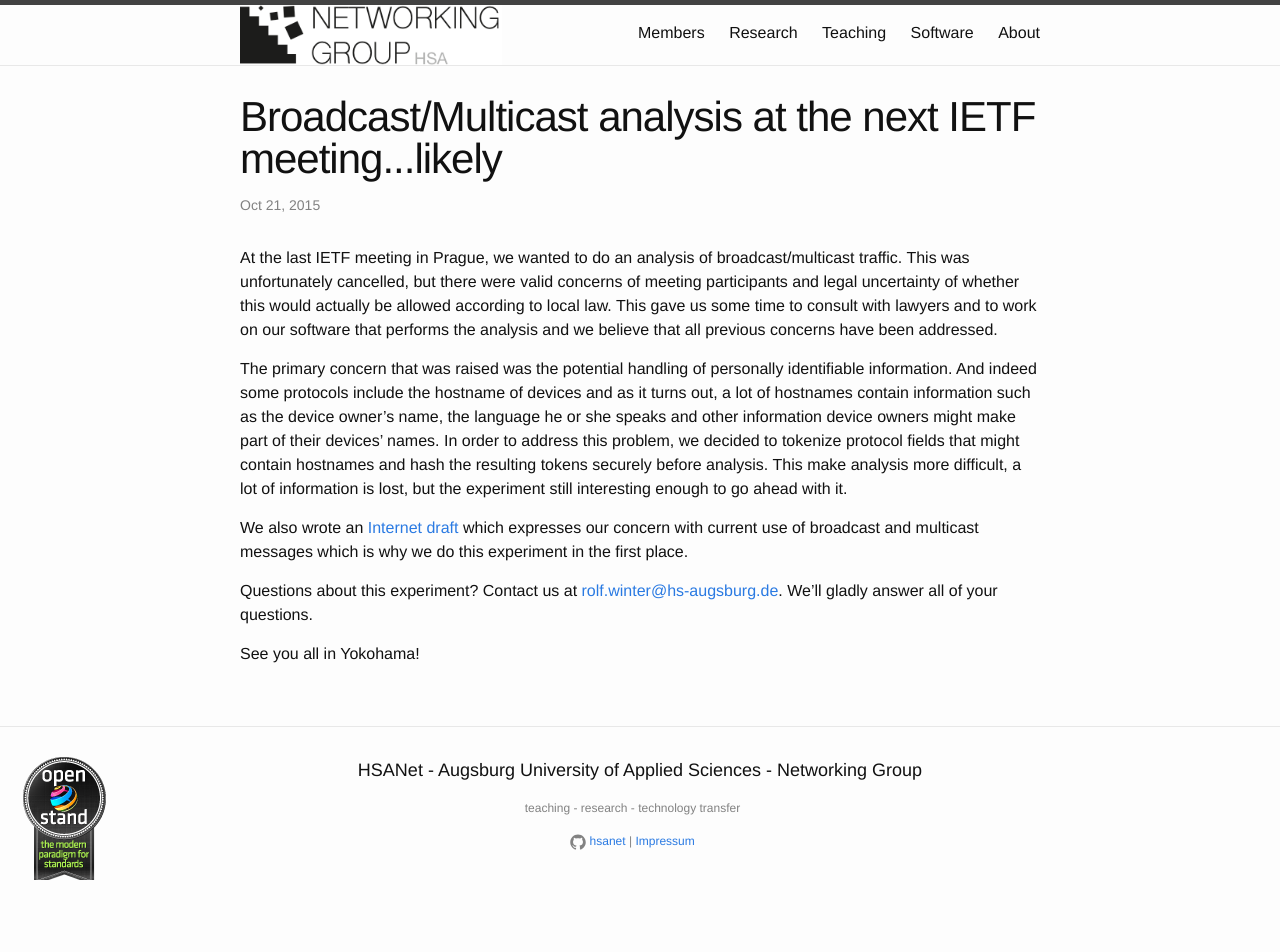
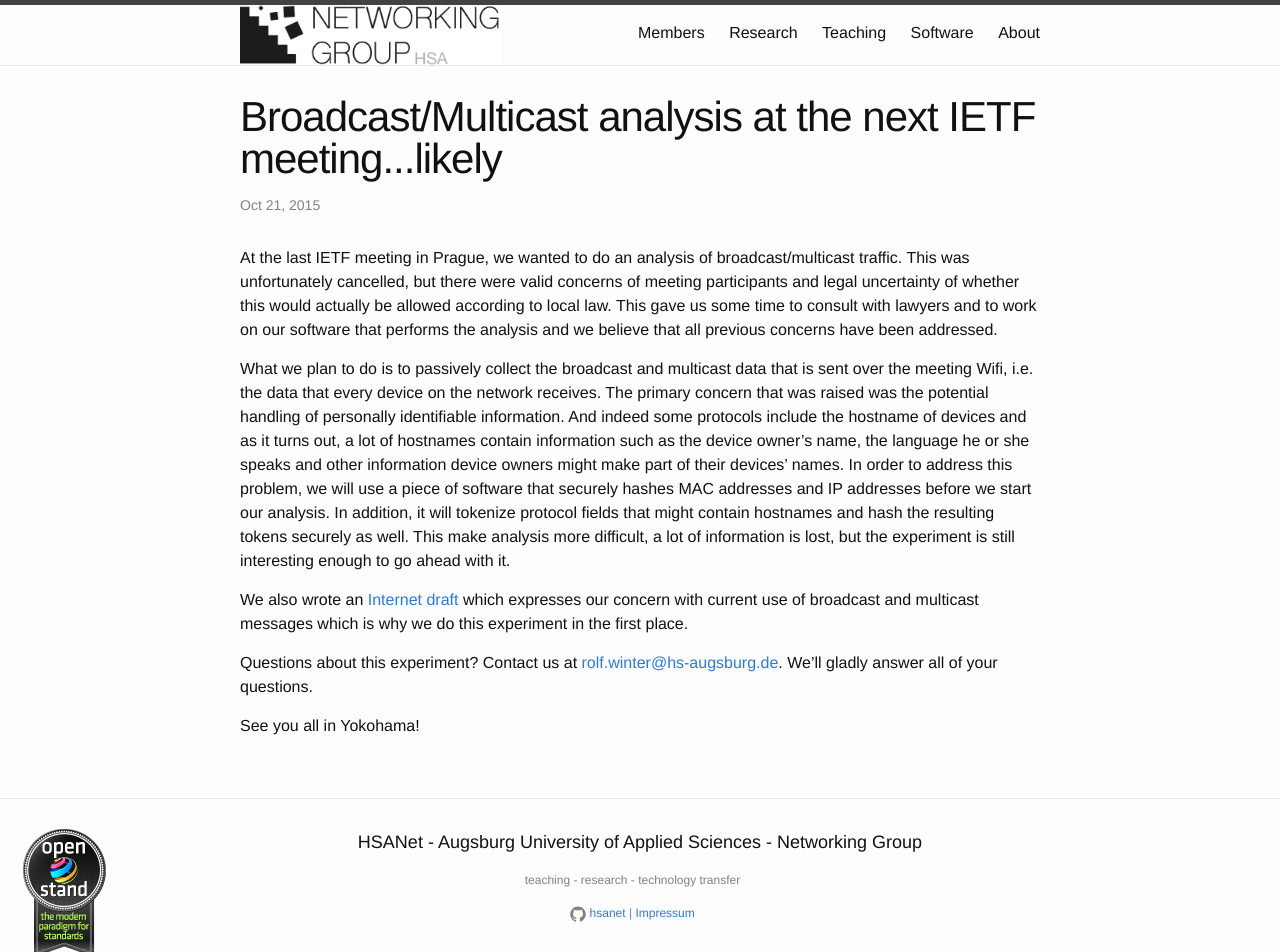
Before and after one commit to HSAnet/hsanet.github.io, a Jekyll site: the page built from _posts/2015-10-21-ietf-broadcast-revisited.md, in a window 1280 px wide. Built offline with Jekyll 4.4.1, drawn with Linux system fonts in a browser that asks for light colours; before the commit the page ends 900 px from its top, so only the background shows below that.

Commit message:
clarifications to latest blog post

```diff
--- a/_posts/2015-10-21-ietf-broadcast-revisited.md
+++ b/_posts/2015-10-21-ietf-broadcast-revisited.md
@@ -12,13 +12,17 @@ according to local law. This gave us some time to consult with lawyers and to
 work on our software that performs the analysis and we believe that all previous
 concerns have been addressed.
 
-The primary concern that was raised was the potential handling of personally identifiable
+What we plan to do is to passively collect the broadcast and multicast data that
+is sent over the meeting Wifi, i.e. the data that every device on the network
+receives. The primary concern that was raised was the potential handling of personally identifiable
 information. And indeed some protocols include the hostname of devices and as it turns
 out, a lot of hostnames contain information such as the device owner's name, the language
 he or she speaks and other information device owners might make part of their devices' names.
-In order to address this problem, we decided to tokenize protocol fields that might
-contain hostnames and hash the resulting tokens securely before analysis. This make
-analysis more difficult, a lot of information is lost, but the experiment still
+In order to address this problem, we will use a piece of software that securely
+hashes MAC addresses and IP addresses before we start our analysis.
+In addition, it will tokenize protocol fields that might
+contain hostnames and hash the resulting tokens securely as well. This make
+analysis more difficult, a lot of information is lost, but the experiment is still
 interesting enough to go ahead with it.
 
 We also wrote an [Internet draft] which expresses our concern with current use
```
